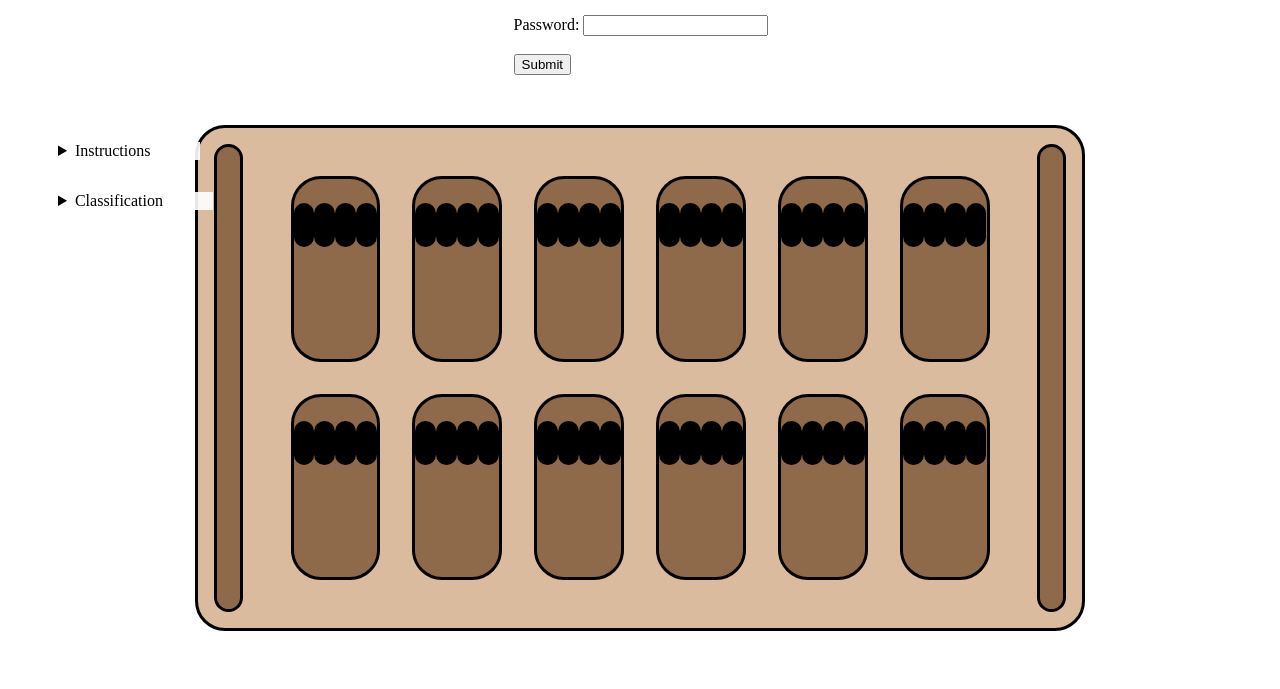
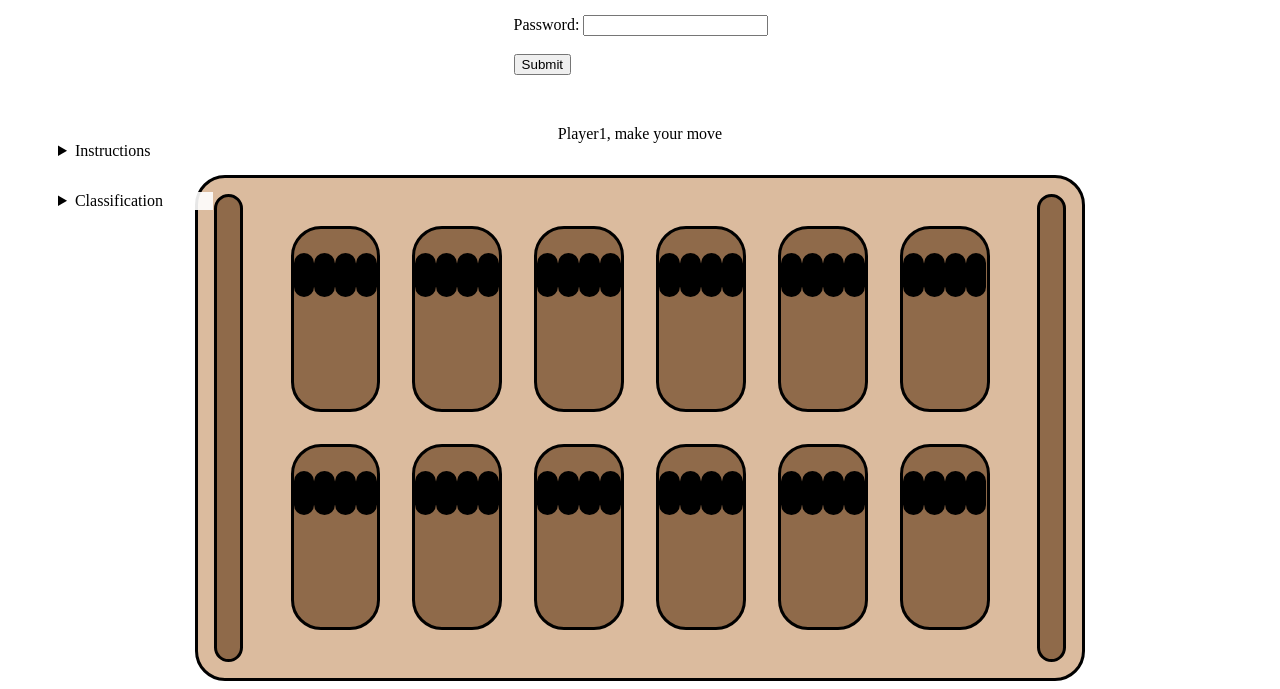
Before and after one commit to 84monica/LTW-Project, a plain HTML site: page index.html in a window 1280 px wide. Shown: the part 208-897 px from the top of the page. Before the commit the page ends 847 px from the top, so only its background shows below. Drawn offline with Linux system fonts and the light colour scheme.

Commit message:
Add player to html

```diff
--- a/index.html
+++ b/index.html
@@ -81,154 +81,12 @@
 				</table>
 			</details>
 		</div>
+		<p id="player"> </p>
 
 		<div id="board">
 
 		</div>
-<!--
-		<div class="out">
 
-			<div class="mid">
-				<div class="in"></div>
-			</div>
-
-
-			<div class="midd">
-				<div class="inn">
-					<div class="in">
-						<div class="s1">
-							<div class="semente"></div>
-							<div class="semente"></div>
-						</div>
-						<div class="s1">
-							<div class="semente"></div>
-							<div class="semente"></div>
-						</div>
-					</div>
-					<div class="in">
-						<div class="s1">
-							<div class="semente"></div>
-							<div class="semente"></div>
-						</div>
-						<div class="s1">
-							<div class="semente"></div>
-							<div class="semente"></div>
-						</div>
-					</div>
-					<div class="in">
-						<div class="s1">
-							<div class="semente"></div>
-							<div class="semente"></div>
-						</div>
-						<div class="s1">
-							<div class="semente"></div>
-							<div class="semente"></div>
-						</div>
-					</div>
-					<div class="in">
-						<div class="s1">
-							<div class="semente"></div>
-							<div class="semente"></div>
-						</div>
-						<div class="s1">
-							<div class="semente"></div>
-							<div class="semente"></div>
-						</div>
-					</div>
-					<div class="in">
-						<div class="s1">
-							<div class="semente"></div>
-							<div class="semente"></div>
-						</div>
-						<div class="s1">
-							<div class="semente"></div>
-							<div class="semente"></div>
-						</div>
-					</div>
-					<div class="in">
-						<div class="s1">
-							<div class="semente"></div>
-							<div class="semente"></div>
-						</div>
-						<div class="s1">
-							<div class="semente"></div>
-							<div class="semente"></div>
-						</div>
-					</div>
-				</div>
-
-
-				<div class="inn">
-					<div class="in">
-						<div class="s1">
-							<div class="semente"></div>
-							<div class="semente"></div>
-						</div>
-						<div class="s1">
-							<div class="semente"></div>
-							<div class="semente"></div>
-						</div>
-					</div>
-					<div class="in">
-						<div class="s1">
-							<div class="semente"></div>
-							<div class="semente"></div>
-						</div>
-						<div class="s1">
-							<div class="semente"></div>
-							<div class="semente"></div>
-						</div>
-					</div>
-					<div class="in">
-						<div class="s1">
-							<div class="semente"></div>
-							<div class="semente"></div>
-						</div>
-						<div class="s1">
-							<div class="semente"></div>
-							<div class="semente"></div>
-						</div>
-					</div>
-					<div class="in">
-						<div class="s1">
-							<div class="semente"></div>
-							<div class="semente"></div>
-						</div>
-						<div class="s1">
-							<div class="semente"></div>
-							<div class="semente"></div>
-						</div>
-					</div>
-					<div class="in">
-						<div class="s1">
-							<div class="semente"></div>
-							<div class="semente"></div>
-						</div>
-						<div class="s1">
-							<div class="semente"></div>
-							<div class="semente"></div>
-						</div>
-					</div>
-					<div class="in">
-						<div class="s1">
-							<div class="semente"></div>
-							<div class="semente"></div>
-						</div>
-						<div class="s1">
-							<div class="semente"></div>
-							<div class="semente"></div>
-						</div>
-					</div>
-				</div>
-			</div>
-
-
-			<div class="mid">
-				<div class="in"></div>
-			</div>
-		</div>
-
--->
 	</body>
 
 </html>
--- a/javascript.js
+++ b/javascript.js
@@ -102,8 +102,6 @@ window.onload = function() {
 				else {
 					// select clicked hole
 					this.moveSeed(indexHole);
-					// change current player
-					this.changePlayer();
 				}
 			};
 			// clicks hole
@@ -152,12 +150,17 @@ window.onload = function() {
 			document.getElementById("board").innerHTML = '';
 		}
 
+		showCurrentPlayer() {
+			document.getElementById("player").innerHTML = "Player" + (this.currentPlayer+1) + ", make your move";
+		}
+
 		update() {
 			// upates board by cleaning and creating a new one
 			// cleans board
 			this.clean();
 
 			// creates board
+			this.showCurrentPlayer();
 			this.createBoard();
 
 			// player 1 big hole
@@ -224,6 +227,8 @@ window.onload = function() {
 				i++;
 			}
 
+			// change current player
+			this.changePlayer();
 			// updates board so we can see the changes
 			this.update();
 		}
--- a/style.css
+++ b/style.css
@@ -111,3 +111,12 @@
 	top: 400px;
 	z-index:0;
 }
+
+#player {
+	border-radius: 30px;
+	display: flex;
+	margin-top: 2em;
+	margin-left: auto;
+	margin-right: auto;
+	justify-content: space-around;
+}
```
